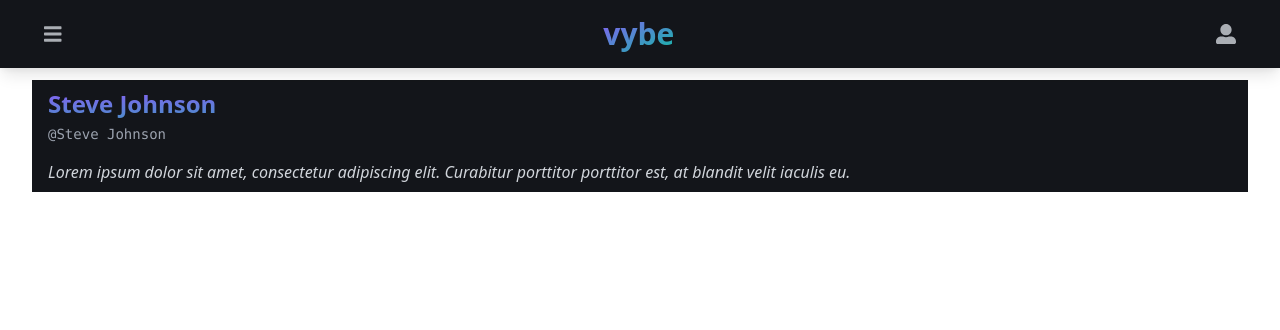
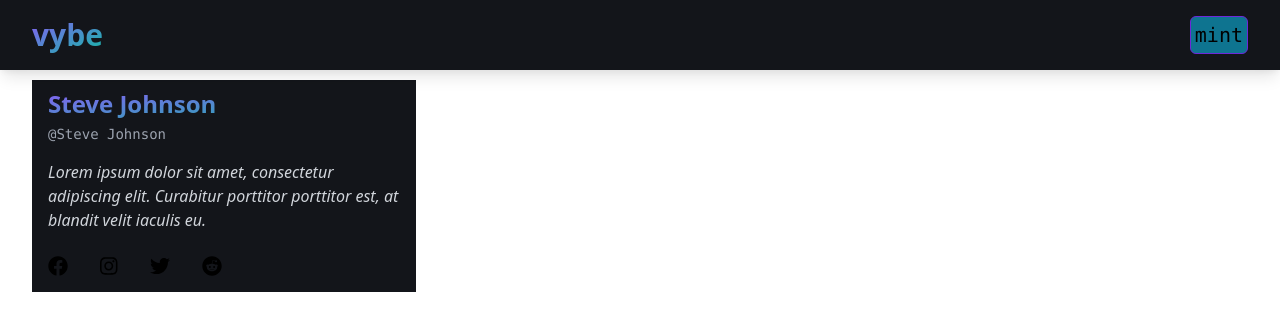
Before and after one commit to AL-S4H3R/new-nft-marketplace, a React (Create React App) app: page /artist in a window 1280 px wide. Shown: the top 330 px of the page. Built offline with nearby package versions, Linux system fonts and the light colour scheme.

Commit message:
Added File Layouts

```diff
--- a/src/App.tsx
+++ b/src/App.tsx
@@ -17,6 +17,8 @@ import './index.css'
 import Home from './pages/Home';
 import Dashboard from './pages/Dashboard';
 import ArtistProfile from './pages/ArtistProfile';
+import Wallet from './pages/Wallet';
+import MintNft from './pages/MintNft';
 
 const App: React.FC = () => {
     return(
@@ -26,6 +28,8 @@ const App: React.FC = () => {
                     <Route exact path="/" component={Home} />
                     <Route path="/dashboard" component={Dashboard}/>
                     <Route path="/artist" component={ArtistProfile }/>
+                    <Route path="/wallet" component={Wallet} />
+                    <Route path="/mint" component={MintNft} />
                 </IonRouterOutlet>
             </IonReactRouter>
         </IonApp>
--- /dev/null
+++ b/src/components/artist/MyArt.tsx
@@ -0,0 +1,11 @@
+import React from 'react'
+
+const MyArt: React.FC = () => {
+    return(
+        <div className="px-8 py-4">
+
+        </div>
+    )
+}
+
+export default MyArt
--- a/src/components/artist/Profile.tsx
+++ b/src/components/artist/Profile.tsx
@@ -1,5 +1,7 @@
 import React from 'react'
+import { FontAwesomeIcon } from '@fortawesome/react-fontawesome'
 import { data } from '../../data'
+import { faFacebook, faInstagram, faReddit, faTwitter } from '@fortawesome/free-brands-svg-icons'
 
 const Profile: React.FC = () => {
 
@@ -7,7 +9,7 @@ const Profile: React.FC = () => {
 
     return(
         <div className="mt-16 px-8 py-4">
-            <div style={{backgroundColor:"#13151a"}} className="space-y-4 px-4 py-2">
+            <div style={{backgroundColor:"#13151a"}} className="space-y-4 px-4 py-2 max-w-sm">
                 <div className="space-y-1">
                     <h1 className="text-transparent bg-clip-text bg-gradient-to-br from-purple-500 to-teal-500 text-2xl font-semibold">
                         {data.topArtists[artistId].name}
@@ -17,6 +19,12 @@ const Profile: React.FC = () => {
                 <div>
                     <p className="text-gray-300 italic">{data.topArtists[artistId].bio}</p>
                 </div>
+                <div className="flex justify-start space-x-8 text-xl py-2">
+                    <FontAwesomeIcon icon={faFacebook}/>
+                    <FontAwesomeIcon icon={faInstagram}/>
+                    <FontAwesomeIcon icon={faTwitter}/>
+                    <FontAwesomeIcon icon={faReddit}/>
+                </div>
             </div>
         </div>
     )
--- a/src/components/dashboard/Discover.tsx
+++ b/src/components/dashboard/Discover.tsx
@@ -13,7 +13,7 @@ const TopArtists: React.FC = () => {
     return(
         <div className="px-8 py-4 space-y-4 mt-16">
             <h1 className="text-2xl font-mono text-transparent bg-clip-text bg-gradient-to-tr from-purple-600 to-cyan-700">
-                Top Artists:
+                Top Artists <span className="text-red-700">💯</span>:
             </h1>
             <section className="flex">
                 <div className="overflow-auto flex w-min space-x-4">
--- a/src/components/dashboard/NewArt.tsx
+++ b/src/components/dashboard/NewArt.tsx
@@ -10,7 +10,7 @@ const NewArt: React.FC = () => {
     return(
         <div className="px-8 py-4 space-y-4">
             <h1 className="text-2xl font-mono font-bold text-transparent bg-clip-text bg-gradient-to-tr from-purple-600 to-cyan-700">
-                Hottest NFT's:
+                Hottest NFT's <span className="text-red-400">🔥</span>:
             </h1>
             <section className="flex">
                 <div className="overflow-auto flex w-min space-x-4 scrollbar-track-gray-700">
--- a/src/components/dashboard/Topbar.tsx
+++ b/src/components/dashboard/Topbar.tsx
@@ -1,21 +1,33 @@
 import React from 'react'
 import { FontAwesomeIcon } from '@fortawesome/react-fontawesome'
 import { faBars, faUserAlt } from '@fortawesome/free-solid-svg-icons'
+import { useWeb3 } from '../../context/Web3Context'
+import { useHistory } from 'react-router'
 
 const TopBar: React.FC = () => {
+
+    const { account } = useWeb3()
+    const history = useHistory()
+    const gotoMint = () => {
+        if(!account) history.push('/mint')
+        history.push('/wallet')
+    }
+
     return(
         <nav style={{backgroundColor:"#13151a"}} className="fixed w-full px-8 py-4 flex items-center justify-between text-xl shadow-lg">
-            <div className=" px-3 py-1 rounded-full text-gray-300 text-opacity-80">
-                <FontAwesomeIcon icon={faBars}/>
-            </div>
             <div>
                 <h1 className="text-transparent bg-clip-text bg-gradient-to-br from-purple-500 to-teal-500 text-center text-3xl font-semibold">
                     vybe
                 </h1>
             </div>
-            <div className=" px-3 py-1 rounded-full text-gray-300 text-opacity-80">
+            <button onClick={gotoMint} className="p-1 rounded-md border border-purple-700 bg-cyan-700">
+                <p className="text-md font-mono">
+                    mint
+                </p>
+            </button>
+            {/* <div className=" px-3 py-1 rounded-full text-gray-300 text-opacity-80">
                 <FontAwesomeIcon icon={faUserAlt} className="cursor-pointer"/>
-            </div>
+            </div> */}
         </nav>
     )
 }
--- a/src/pages/ArtistProfile.tsx
+++ b/src/pages/ArtistProfile.tsx
@@ -1,5 +1,6 @@
 import { IonPage } from '@ionic/react'
 import React from 'react'
+import MyArt from '../components/artist/MyArt'
 import Profile from '../components/artist/Profile'
 import TopBar from '../components/dashboard/Topbar'
 
@@ -9,6 +10,7 @@ const ArtistProfile: React.FC = () => {
             <div className="min-h-screen ">
                 <TopBar/>
                 <Profile />
+                <MyArt />
             </div>
         </IonPage>
     )
--- /dev/null
+++ b/src/pages/MintNft.tsx
@@ -0,0 +1,11 @@
+import React from 'react'
+
+const MintNft: React.FC = () => {
+    return(
+        <div className="min-h-screen">
+            Mint NFT here
+        </div>
+    )
+}
+
+export default MintNft
--- /dev/null
+++ b/src/pages/Wallet.tsx
@@ -0,0 +1,11 @@
+import React from 'react'
+
+const Wallet: React.FC = () => {
+    return(
+        <div className="min-h-screen">
+            Connect to the following web3 wallets
+        </div>
+    )
+}
+
+export default Wallet
```
